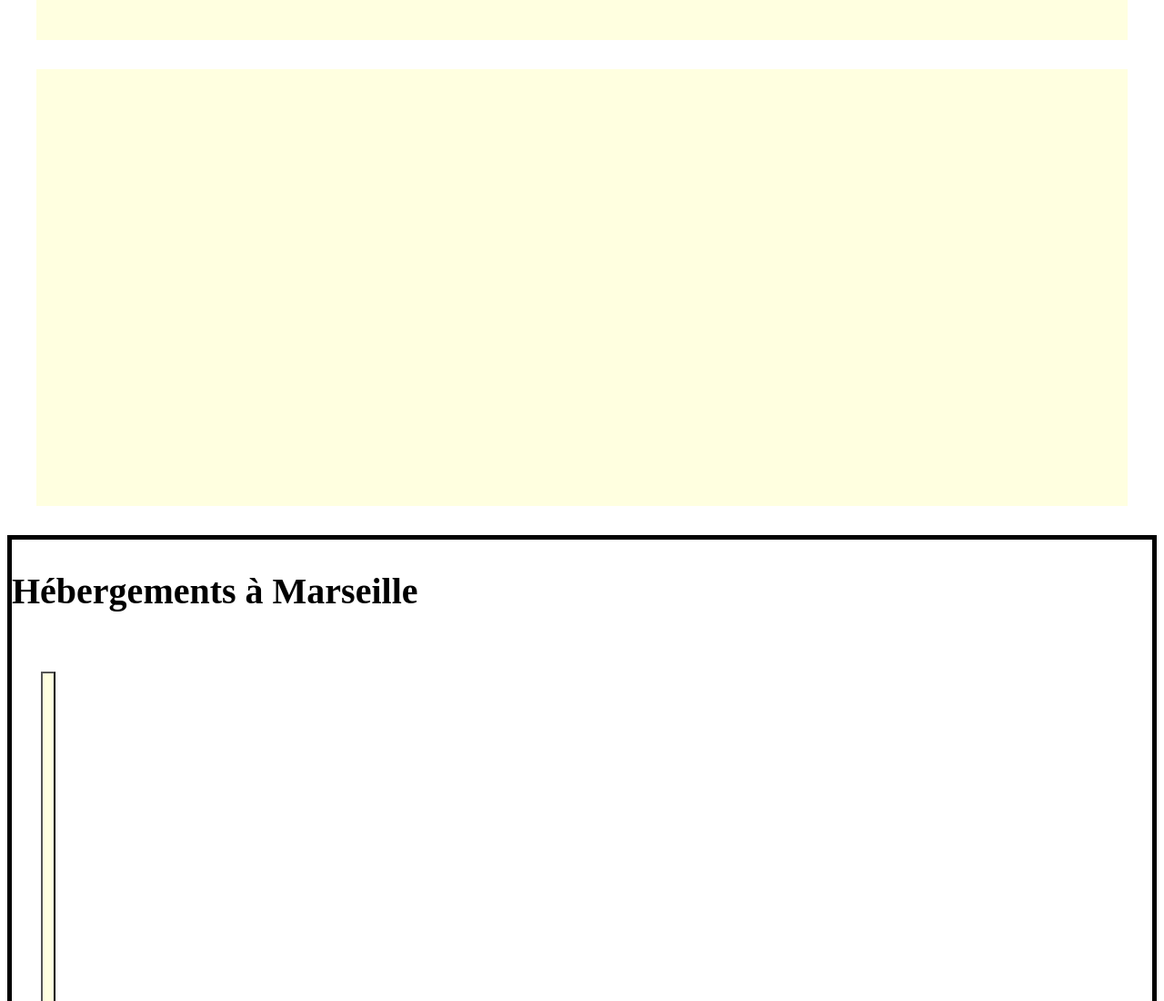
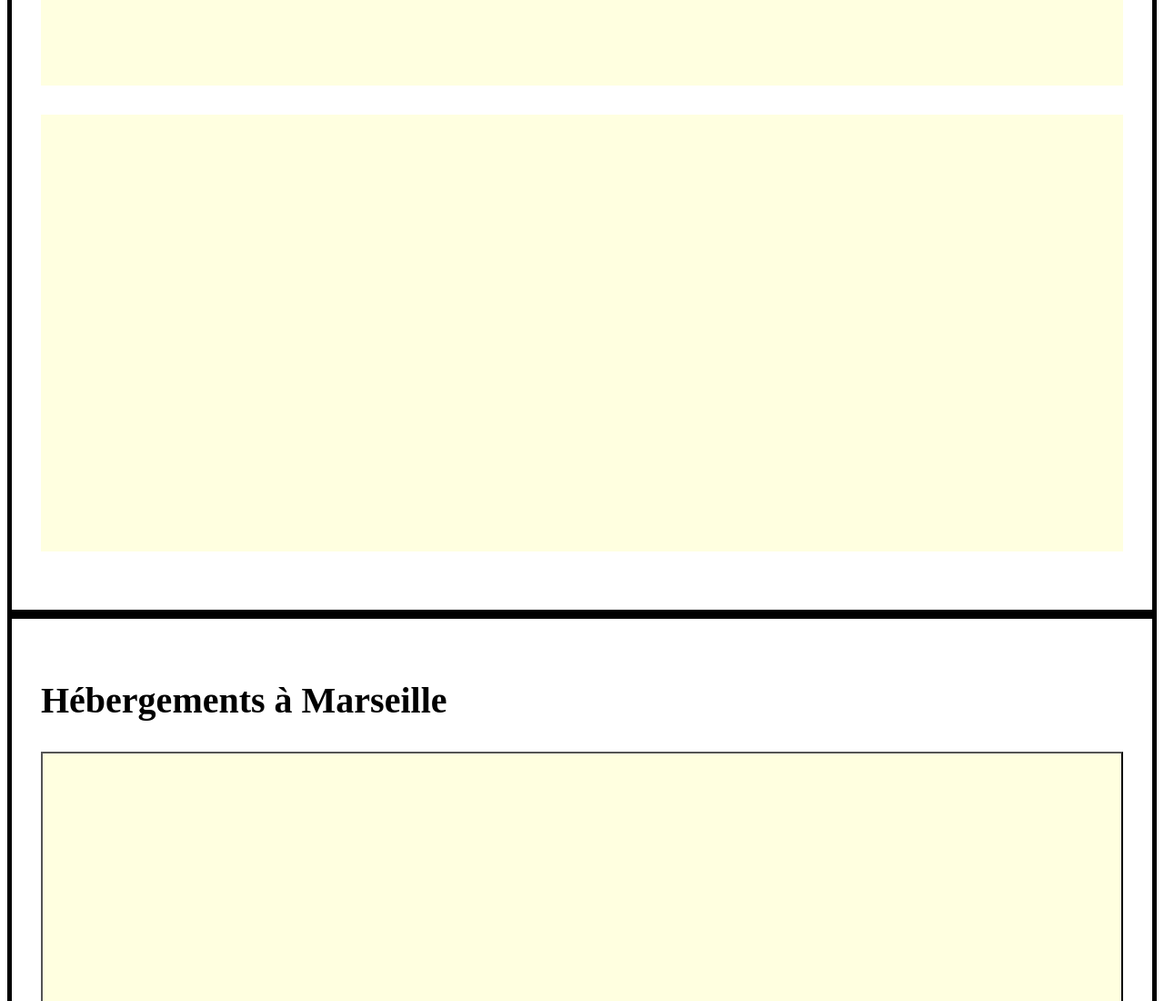
Before and after one commit to Sevan-K/KabakianSevan_2_04082021, a plain HTML site: page index.html in a window 1280 px wide. Shown: the part 1700-2800 px from the top of the page at 91% size. Drawn offline with Linux system fonts and the light colour scheme; a web font is replaced by a local one.

Commit message:
Correction d'erreur dans le html

```diff
--- a/index.html
+++ b/index.html
@@ -38,7 +38,7 @@
 		</div>
 		<!-- accomodation section grouping accomodation in Marseille and the most popular list -->
 		<section id="accomodation_section">
-			<asside id="popular_accomodation">
+			<aside id="popular_accomodation">
 				<div>
 					<h1>Les plus populaire</h1>
 					<!-- <p><img src="icons/chart-line-solid.svg"></p> -->
@@ -48,7 +48,7 @@
 					<div class="accomodation_cards"></div>
 					<div class="accomodation_cards"></div>
 				</div>
-			</asside>
+			</aside>
 			<div id="finded_accomodation">
 				<h1>Hébergements à Marseille</h1>
 				<div class="accomodation_container">
--- a/style.css
+++ b/style.css
@@ -69,13 +69,18 @@
 			border: 2px #0065FC solid;
 		}
 
-		#finded_accomodation, #activities_section{
+		#finded_accomodation, #activities_section, #popular_accomodation{
 			border: 5px black solid;
+			padding: 2rem;
 		}
 		.accomodation_cards, .activities_cards{
 			background: lightyellow;
 			min-height: 30rem;
-			margin: 2rem;
+			margin-bottom: 2rem;
 		}
 
+		button{
+			width: 100%;
+			margin: auto;
+		}
 /*ajout de la partie desct*/
```
